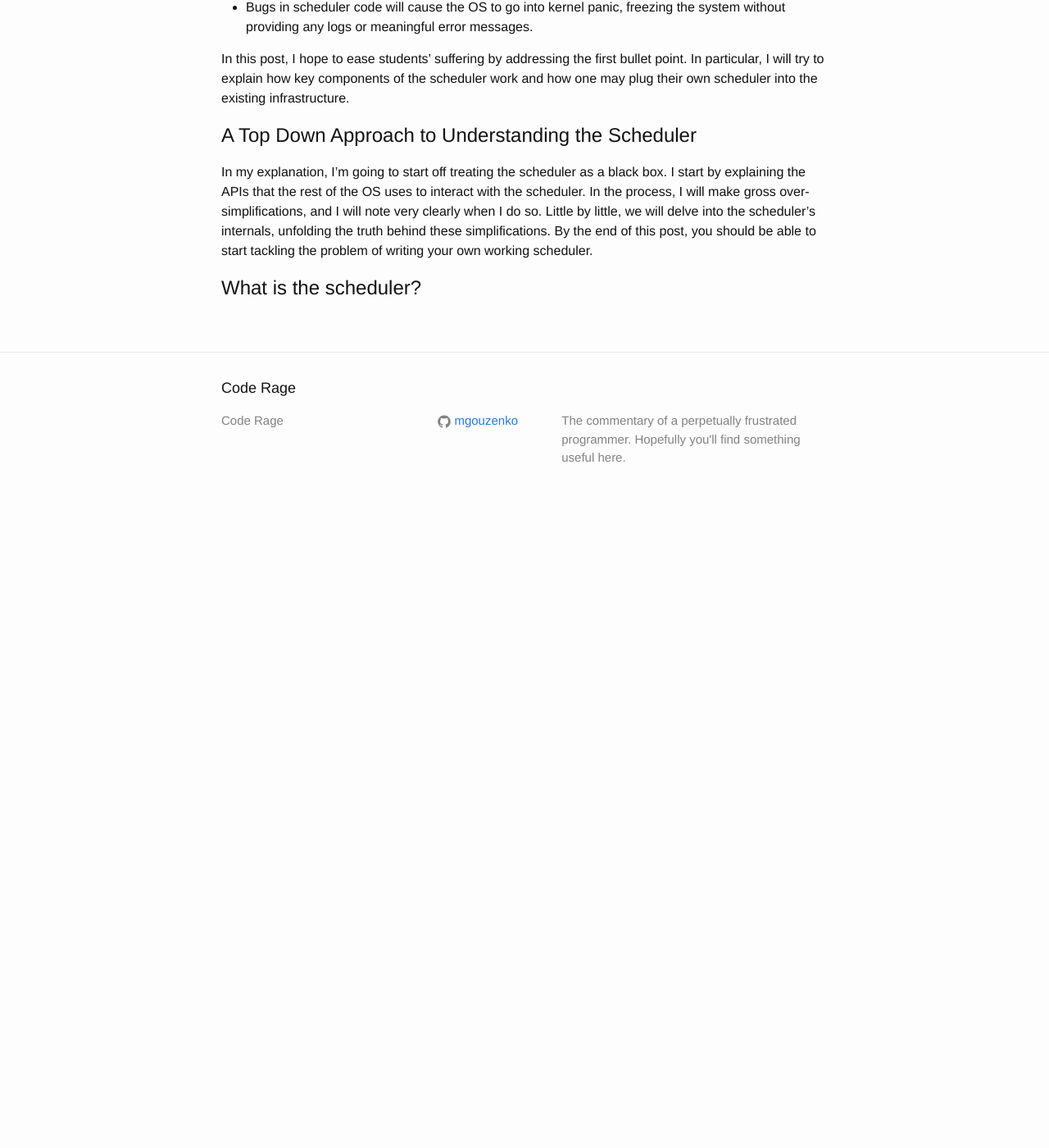
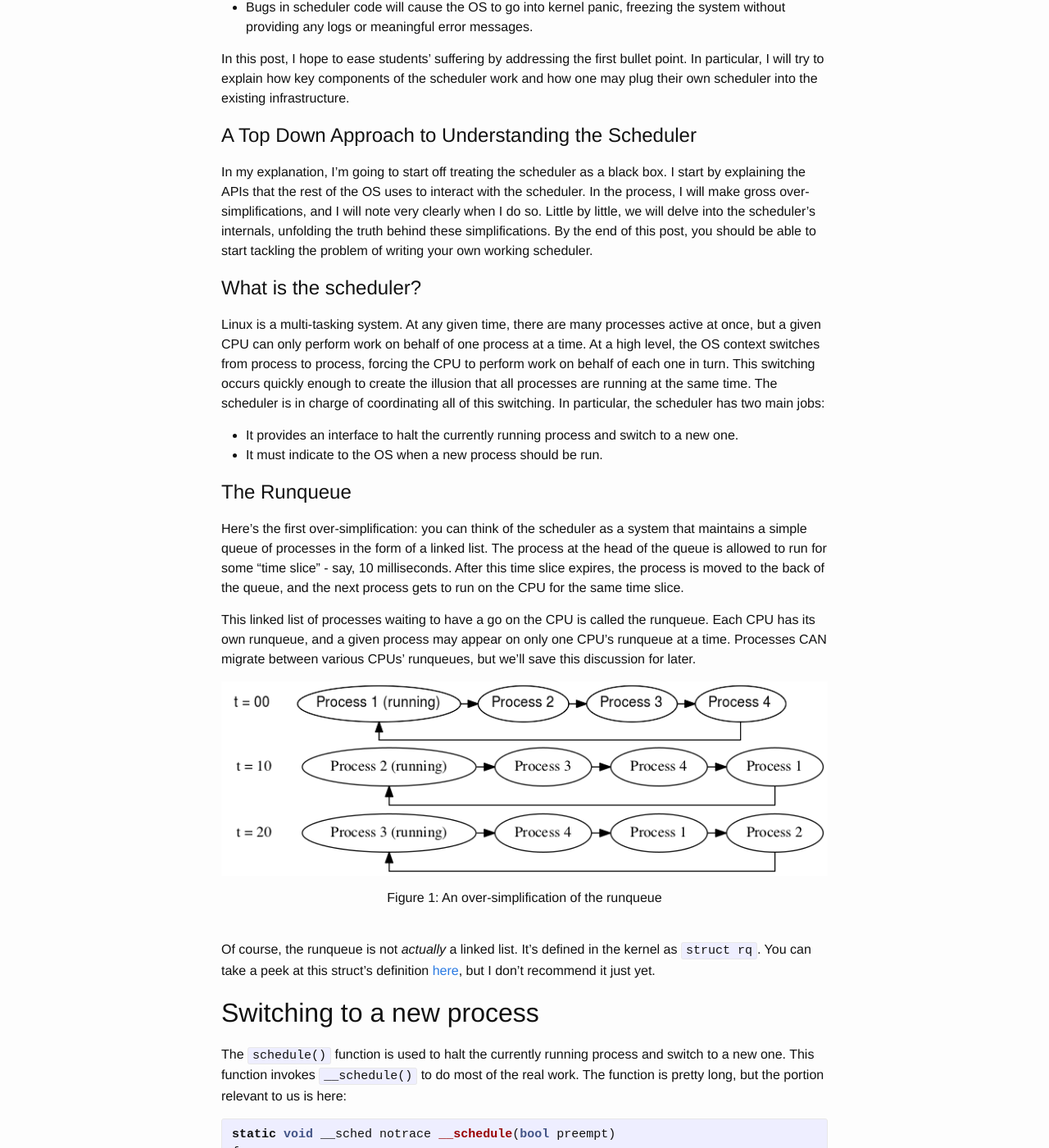
Before and after one commit to mgouzenko/mgouzenko.github.io, a Jekyll site: the page built from _posts/2016-11-04-the-linux-process-scheduler.markdown, in a window 1280 px wide and 1400 px high, scrolled down 386 px. Shown: the whole window at 82% size. Built offline with Jekyll 4.4.1, drawn with Linux system fonts in a browser that asks for light colours; before the commit the page ends 1016 px from its top, so only the background shows below that; some of the changed text lies outside the part shown.

Commit message:
Worked on Linux Scheduler post

```diff
--- a/_posts/2016-11-04-the-linux-process-scheduler.markdown
+++ b/_posts/2016-11-04-the-linux-process-scheduler.markdown
@@ -31,3 +31,72 @@ end of this post, you should be able to start tackling the problem of writing
 your own working scheduler.
 
 # What is the scheduler?
+Linux is a multi-tasking system. At any given time, there are many processes
+active at once, but a given CPU can only perform work on behalf of one process
+at a time. At a high level, the OS context switches from process to process,
+forcing the CPU to perform work on behalf of each one in turn. This switching
+occurs quickly enough to create the illusion that all processes are running at
+the same time. The scheduler is in charge of coordinating all of this
+switching. In particular, the scheduler has two main jobs:
+
+  * It provides an interface to halt the currently running process and switch to a new one.
+  * It must indicate to the OS when a new process should be run.
+
+# The Runqueue
+Here's the first over-simplification: you can think of the scheduler as a
+system that maintains a simple queue of processes in the form of a linked list.
+The process at the head of the queue is allowed to run for some "time slice" -
+say, 10 milliseconds. After this time slice expires, the process is moved to
+the back of the queue, and the next process gets to run on the CPU for the same
+time slice.
+
+This linked list of processes waiting to have a go on the CPU is called the
+runqueue. Each CPU has its own runqueue, and a given process may appear on only
+one CPU's runqueue at a time. Processes CAN migrate between various CPUs'
+runqueues, but we'll save this discussion for later.
+
+
+![Simple Runqueue]({{ site.baseurl }}/assets/simple_runqueue/final_simple_runqueue.png)
+<center>Figure 1: An over-simplification of the runqueue</center>
+<br/>
+
+Of course, the runqueue is not *actually* a linked list. It's defined in the
+kernel as `struct rq`. You can take a peek at this struct's definition
+[here](http://lxr.free-electrons.com/source/kernel/sched/sched.h#L581), but I
+don't recommend it just yet.
+
+
+## Switching to a new process
+The `schedule()` function is used to halt the currently running process and
+switch to a new one. This function invokes `__schedule()` to do most of the real work.
+The function is pretty long, but the portion relevant to us is here:
+
+{% highlight c++ %}
+static void __sched notrace __schedule(bool preempt)
+{
+        struct task_struct *prev, *next;
+	unsigned long *switch_count;
+	struct rq *rq;
+
+	/* CODE OMMITTED */
+
+	next = pick_next_task(rq, prev, cookie);
+	clear_tsk_need_resched(prev);
+	clear_preempt_need_resched();
+	rq->clock_skip_update = 0;
+
+	if (likely(prev != next)) {
+		rq->nr_switches++;
+		rq->curr = next;
+		++*switch_count;
+
+		trace_sched_switch(preempt, prev, next);
+		rq = context_switch(rq, prev, next, cookie);
+	}
+}
+{% endhighlight %}
+
+The function `pick_next_task` picks the `task_struct` associated with the
+process that should be run next. If we consider t=0 in Figure 1,
+`pick_next_task` would return the `task_struct` for Process 2. Then, `context_switch`
+switches the CPU's state to that of the next process.
```
Also changed, not shown: assets/simple_runqueue/final_simple_runqueue.png (added), assets/simple_runqueue/simple_runqueue.png (added), assets/simple_runqueue/simple_runqueue2.png (added), assets/simple_runqueue/simple_runqueue3.png (added), 3 other files.
